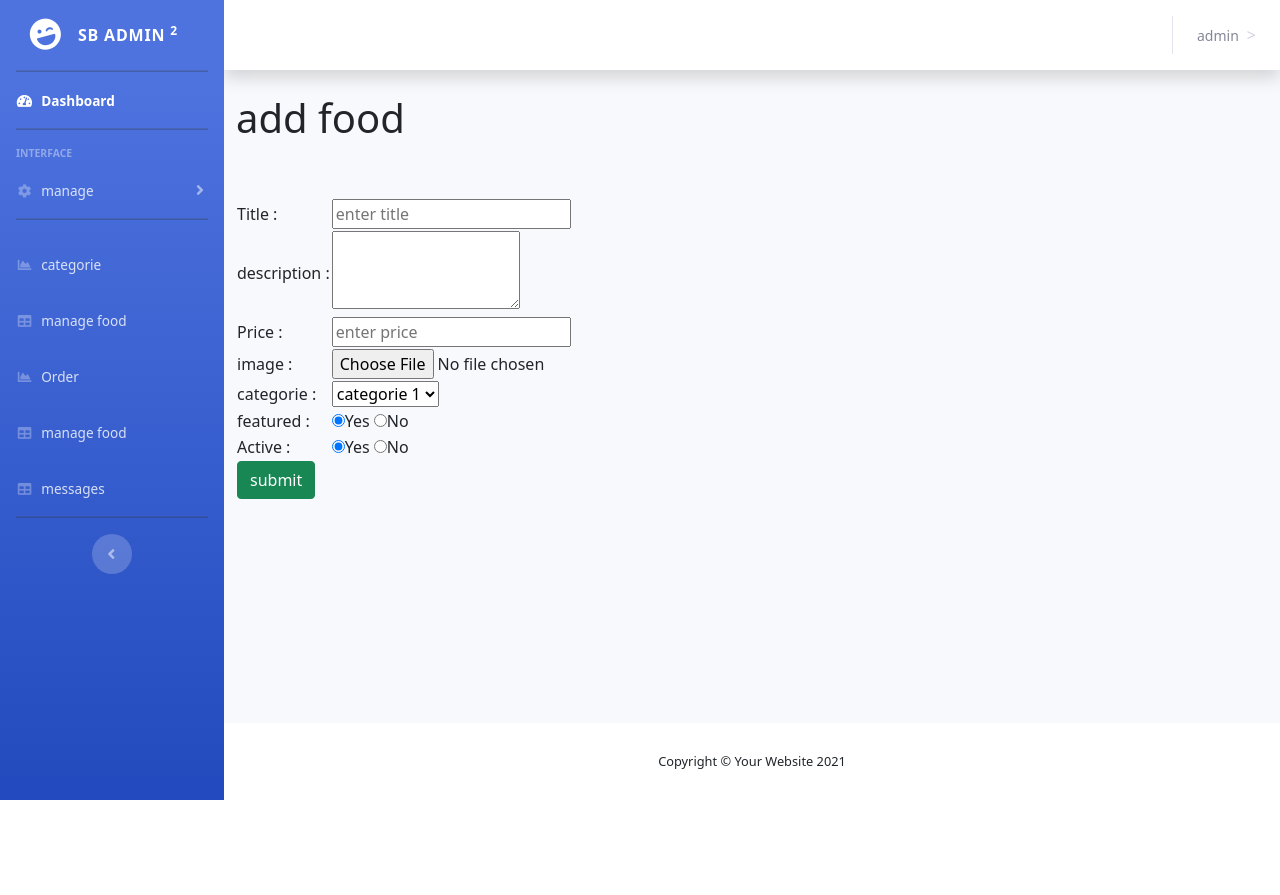
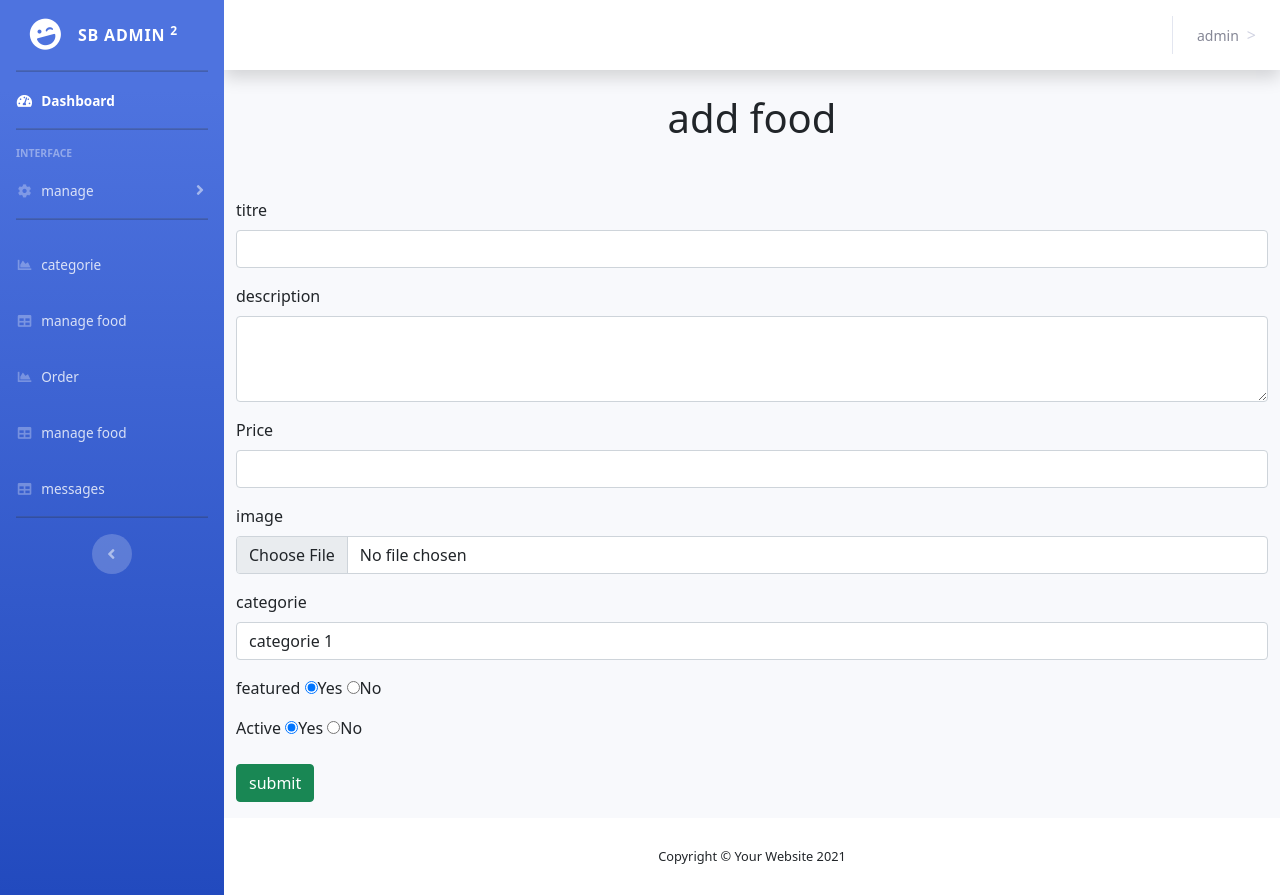
Before and after one commit to ZaitouneMohamed/restaurent-website-php-, a PHP site: page /admin/add_food.php in a window 1280 px wide. Before the commit the page ends 800 px from the top, so only its background shows below. Run offline with PHP 8.4, Linux system fonts and the light colour scheme; a user stored in the database is signed in; data comes from the database, SQL or seed files in the repository.

Commit message:
design commit

```diff
--- a/admin/add_food.php
+++ b/admin/add_food.php
@@ -1,35 +1,36 @@
-<?php  include'partial/menu.php';  ?>
+<?php include 'partial/menu.php';  ?>
 <?php
-    include ('connection.php');
-    $fill_select=mysqli_query($con,"SELECT id,title FROM `categorie_table` ");
+include('connection.php');
+$fill_select = mysqli_query($con, "SELECT id,title FROM `categorie_table` ");
 ?>
 <?php
 
-                if (isset($_POST["add"])){
-                    $title=strip_tags($_POST["title"]);
-                    $description=strip_tags($_POST["description"]);
-                    $price=strip_tags($_POST["price"]);
+if (isset($_POST["add"])) {
+    $title = strip_tags($_POST["title"]);
+    $description = strip_tags($_POST["description"]);
+    $price = strip_tags($_POST["price"]);
     // image
-                    $filename=$_FILES["img"]["name"];
-                    $tmpname=$_FILES["img"]["tmp_name"];
-                    $lblassa="images/foods/";
-                    move_uploaded_file($tmpname,$lblassa.$filename);
+    $filename = $_FILES["img"]["name"];
+    $tmpname = $_FILES["img"]["tmp_name"];
+    $lblassa = "images/foods/";
+    move_uploaded_file($tmpname, $lblassa . $filename);
     // radio buttons
-                    $categorie=$_POST["categorie"];
-                    if (isset($_POST["featured"])){
-                        $featured=$_POST["featured"];
+    $categorie = $_POST["categorie"];
+    if (isset($_POST["featured"])) {
+        $featured = $_POST["featured"];
     }
-                    if (isset($_POST["active"])){
-                        $active=$_POST["active"];
+    if (isset($_POST["active"])) {
+        $active = $_POST["active"];
     }
 
 
-                    $req=mysqli_query($con,"insert into food (title,description,price,image_name,categorie_id,freatured,active) values('$title','$description','$price','$filename','$categorie','$featured','$active')");
+    $req = mysqli_query($con, "insert into food (title,description,price,image_name,categorie_id,freatured,active) values('$title','$description','$price','$filename','$categorie','$featured','$active')");
     echo ' <script> location.replace("manage_food.php"); </script>';
 }
 ?>
 <!DOCTYPE html>
 <html lang="en">
+
 <head>
     <meta charset="UTF-8">
     <meta http-equiv="X-UA-Compatible" content="IE=edge">
@@ -37,77 +38,55 @@
     <link href="https://cdn.jsdelivr.net/npm/bootstrap@5.1.3/dist/css/bootstrap.min.css" rel="stylesheet" integrity="sha384-1BmE4kWBq78iYhFldvKuhfTAU6auU8tT94WrHftjDbrCEXSU1oBoqyl2QvZ6jIW3" crossorigin="anonymous">
     <title>Document</title>
 </head>
+
 <body>
 
     <div class="container">
         <div class="wrapper">
-        <h1>add food</h1>
+            <h1 class="text text-center">add food</h1>
             <br><br>
             <form method="POST" enctype="multipart/form-data">
-            <table>
-                <tr>
-                    <td>Title :</td>
-                    <td>
-                        <input type="text" name="title" id="" placeholder="enter title">
-                    </td>
-                </tr>
-                <tr>
-                    <td>description :</td>
-                    <td>
-                        <textarea name="description" id="" cols="18" rows="3"></textarea>
-                    </td>
-                </tr>
-                <tr>
-                    <td>Price :</td>
-                    <td>
-                        <input type="number" name="price" id="" placeholder="enter price">
-                    </td>
-                </tr>
-                <tr>
-                    <td>image :</td>
-                    <td>
-                        <input type="file" name="img" id="">
-                    </td>
-                </tr>
-                <tr>
-                    <td>categorie :</td>
-                    <td>
-                        <select name="categorie" id="">
+
+                    <div class="mb-3">
+                        <label for="exampleInputPassword1" class="form-label">titre</label>
+                        <input type="text" name="title" class="form-control" id="exampleInputPassword1">
+                    </div>
+                    <div class="mb-3">
+                        <label for="exampleInputPassword1" class="form-label">description</label>
+                        <textarea name="description" id="" cols="18" rows="3" class="form-control"></textarea>
+                    </div>
+                    <div class="mb-3">
+                        <label for="exampleInputPassword1" class="form-label">Price</label>
+                        <input type="number" name="price" id="" class="form-control">
+                    </div>
+                    <div class="mb-3">
+                        <label for="exampleInputPassword1" class="form-label">image</label>
+                        <input type="file" name="img" class="form-control">
+                    </div>
+                    <div class="mb-3">
+                        <label for="exampleInputPassword1" class="form-label">categorie</label>
+                        <select name="categorie" id="" class="form-control">
                                 <?php
-                                while ($row=mysqli_fetch_array($fill_select)){
-                                    echo("<option value='$row[0]'>$row[1]</option>");
+                                while ($row = mysqli_fetch_array($fill_select)) {
+                                    echo ("<option value='$row[0]'>$row[1]</option>");
                                 }
                                 ?>
-                            <!-- <option value=""></option>
-                            <option value=""></option>
-                            <option value=""></option> -->
                             </select>
-                    </td>
-                </tr>
-                <tr>
-                    <td>featured :</td>
-                    <td>
+                    </div>
+                    <div class="mb-3">
+                        <label class="form-check-label" for="flexRadioDefault1">featured</label>
                         <input type="radio" name="featured" id="" value="yes" checked>Yes
                         <input type="radio" name="featured" id="" value="no">No
-                    </td>
-                </tr>
-                <tr>
-                    <td>Active :</td>
-                    <td>
+                    </div>
+                    <div class="mb-3">
+                        <label for="exampleInputPassword1" class="form-label">Active</label>
                         <input type="radio" name="active" id="" value="yes" checked>Yes
                         <input type="radio" name="active" id="" value="no">No
-                    </td>
-                </tr>
+                    </div>
 
-                <tr>
-                    <td>
+                    <div class="mb-3">
                          <input type="submit" value="submit" name="add" class="btn btn-success">
-                        <!-- <button type="button" class="btn btn-secondary" name="update">update</button> -->
-                    </td>
-
-                </tr>
-
-            </table>
+                    </div>
 
             </form>
 
@@ -116,7 +95,8 @@
 
         </div>
     </div>
-<?php include'partial/footer.php'; ?>
+    <?php include 'partial/footer.php'; ?>
 
 </body>
+
 </html>
```
Also changed, not shown: admin/delete_categorie.php (+6 -2 lines), admin/images/categorie/product4.png (deleted), admin/images/foods/product5.png (added). Lines whose indentation alone changed are shown as unchanged.
